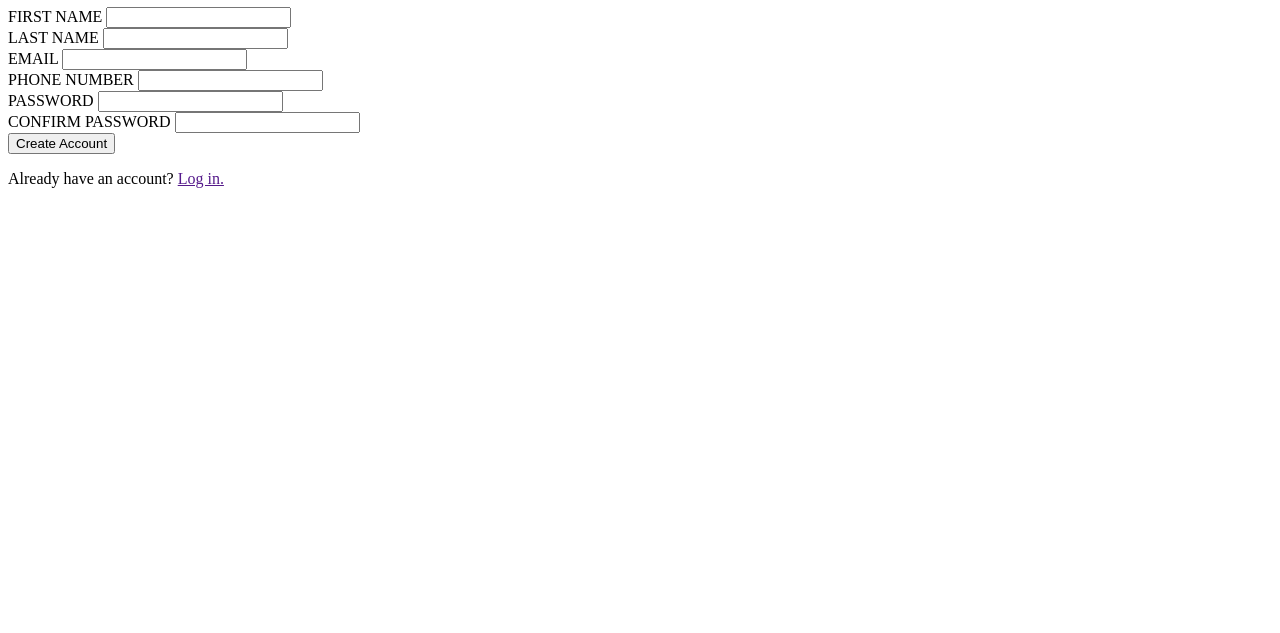
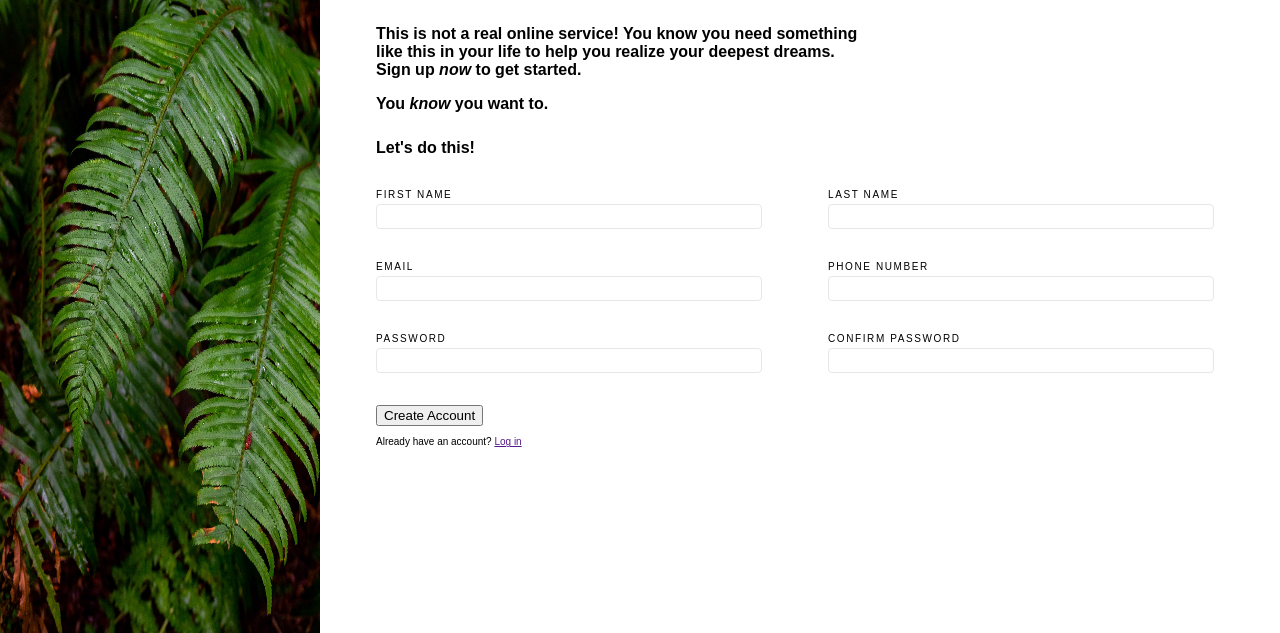
Before and after one commit to Lilith-debug/signup-form, a plain HTML site: page index.html in a window 1280 px wide. Shown: the part 167-800 px from the top of the page. Drawn offline with Linux system fonts and the light colour scheme.

Commit message:
Add page layout, background for the left column and style right column

```diff
--- a/index.html
+++ b/index.html
@@ -4,20 +4,31 @@
     <meta charset="UTF-8">
     <meta http-equiv="X-UA-Compatible" content="IE=edge">
     <meta name="viewport" content="width=device-width, initial-scale=1.0">
-    <link rel="stylesheet" link="style.css">
+    <link rel="stylesheet" type="text/css" href="style.css">
     <title>Sign up form</title>
 </head>
 <body>
     <div class="container">
         <div class="img-container">
+            <div class="logo-container">
                 <img src="" alt="">
-            <img src="" alt="">
+                <h1 class="logo-title">ODIN</h1>
             </div>
-        <div class="formcontainer">
-            <p>This is not a real online service! You know you need something like this in your life to help you realize your deepest dreams. Sign up <em>now</em> to get started.</p>
+            <div class="logo-footer">
+                <p>Photo by <a href="">Halie West</a> on <a href="">Unsplash</a></p>
+            </div>
+        </div>
+        <div class="form-container">
+            <div class="opening-container">
+                <p>This is not a real online service!
+                    You know you need something <br>like this in your
+                    life to help you realize your deepest dreams.<br>
+                    Sign up <em>now</em> to get started.</p>
                 <p>You <em>know</em> you want to.</p>
+            </div>
             <form action="" method="post">
                 <h1>Let's do this!</h1>
+                <div class="form-row">
                     <div class="input-container">
                         <label for="first-name">FIRST NAME</label>
                         <input type="text" id="first-name" name="first-name">
@@ -26,6 +37,8 @@
                         <label for="last-name">LAST NAME</label>
                         <input type="text" id="last-name" name="last-name">
                     </div>
+                </div>
+                <div class="form-row">
                     <div class="input-container">
                         <label for="email">EMAIL</label>
                         <input type="email" id="email" name="email">
@@ -34,6 +47,8 @@
                         <label for="tel">PHONE NUMBER</label>
                         <input type="tel" id="tel" name="tel">
                     </div>
+                </div>
+                <div class="form-row">
                     <div class="input-container">
                         <label for="password">PASSWORD</label>
                         <input type="password" id="password" name="password">
@@ -42,9 +57,12 @@
                         <label for="confirm">CONFIRM PASSWORD</label>
                         <input type="password" id="confirm" name="confirm-password">
                     </div>
+                </div>
             </form>
+            <div class="form-submit">
                 <button type="submit">Create Account</button>
-            <p>Already have an account? <a href="">Log in.</a></p>
+                <p>Already have an account? <a href="">Log in</a></p>
+            </div>
         </div>
     </div>
 </body>
--- /dev/null
+++ b/style.css
@@ -0,0 +1,88 @@
+@font-face {
+    font-family: norse-bold;
+    src: url(Assets/Norse-Bold.otf);
+}
+
+:root {
+    --title-font-weigth: 600;
+    --title-font-size: 16px;
+    --main-font-size: 10px;
+    --main-padding-left: 7vh;
+}
+
+body {
+    margin: 0;
+}
+
+.container {
+    display: flex;
+    flex-direction: row;
+    margin: 0;
+}
+
+.img-container {
+    flex: 1 0 0%;
+    background:no-repeat url(Assets/halie-west-25xggax4bSA-unsplash.jpg);
+    background-size: 100% 100%;
+    width: 30vh;
+    height: 100vh;
+    position: relative;
+    margin: 0;
+}
+
+.form-container {
+    flex: 3 0 0%;
+    width: 70vh;
+    display: flex;
+    flex-direction: column;
+    justify-content: center;
+}
+
+.opening-container {
+    font-size: var(--title-font-size);
+    font-weight: var(--title-font-weigth);
+    font-family: sans-serif;
+    padding-left: var(--main-padding-left);
+}
+
+form {
+    font-family: sans-serif;
+    padding-left: var(--main-padding-left);
+}
+
+h1 {
+    font-size: var(--title-font-size);
+    font-weight: var(--title-font-weigth);
+}
+
+.form-row {
+    display: flex;
+    margin: 4vh 0;
+    justify-content: flex-start;
+    gap: 0;
+}
+
+.input-container {
+    flex: 1 1 0%;
+    display: flex;
+    flex-direction: column;
+    font-size: var(--main-font-size);
+    gap: .5vh;
+}
+
+label {
+    letter-spacing: .1rem;
+}
+
+input {
+    width: 45vh;
+    border: 1px solid #E5E7EB;
+    border-radius: 4px;
+    padding: 0.5vh 1.5vh;
+}
+
+.form-submit {
+    font-size: var(--main-font-size);
+    font-family: sans-serif;
+    padding-left: var(--main-padding-left);
+}
```
Also changed, not shown: Assets/Norse-Bold.otf (added), Assets/halie-west-25xggax4bSA-unsplash.jpg (added), Assets/odin-lined.png (added), sign-up-form.png (added). Lines whose indentation alone changed are shown as unchanged.
